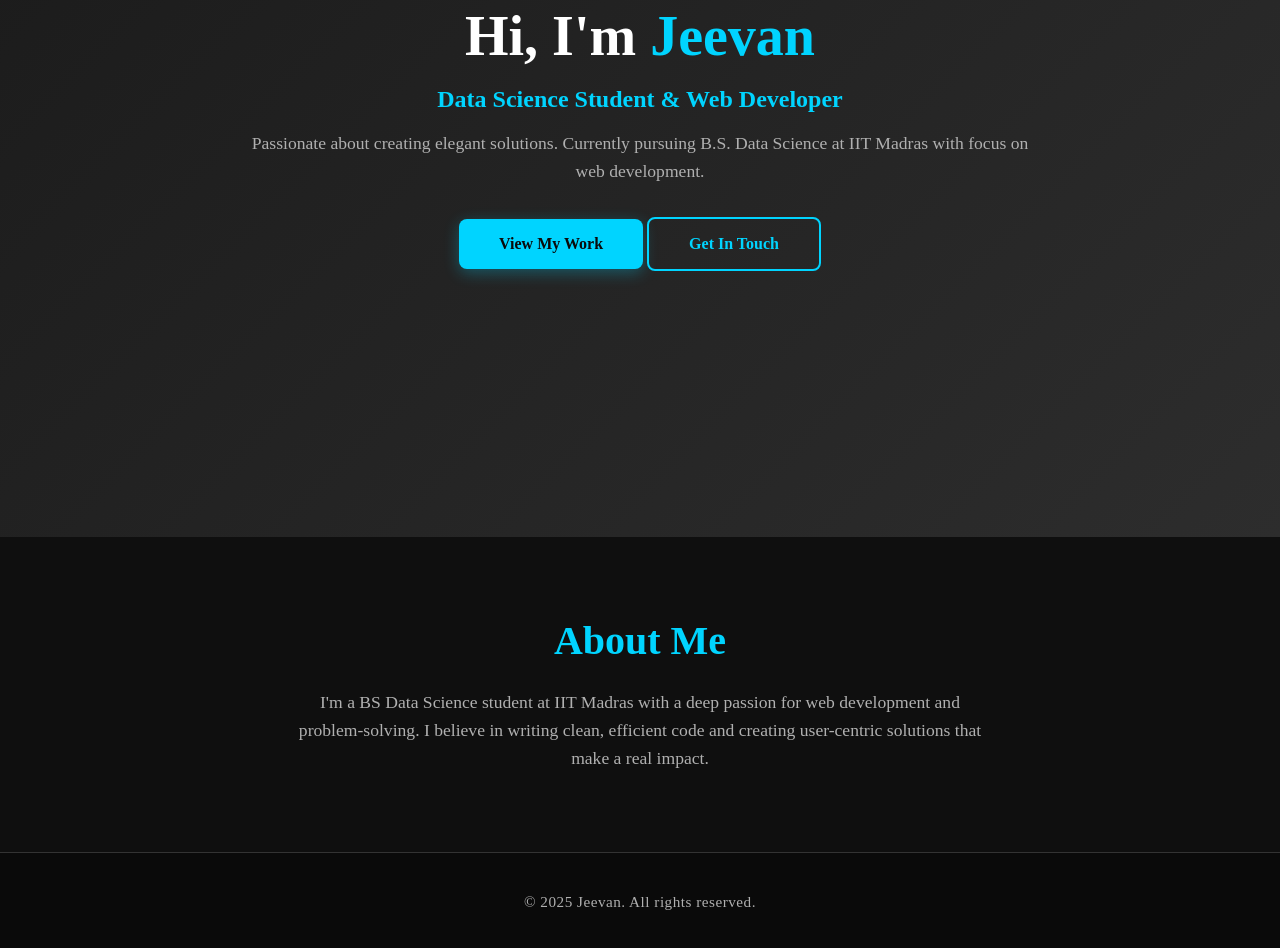
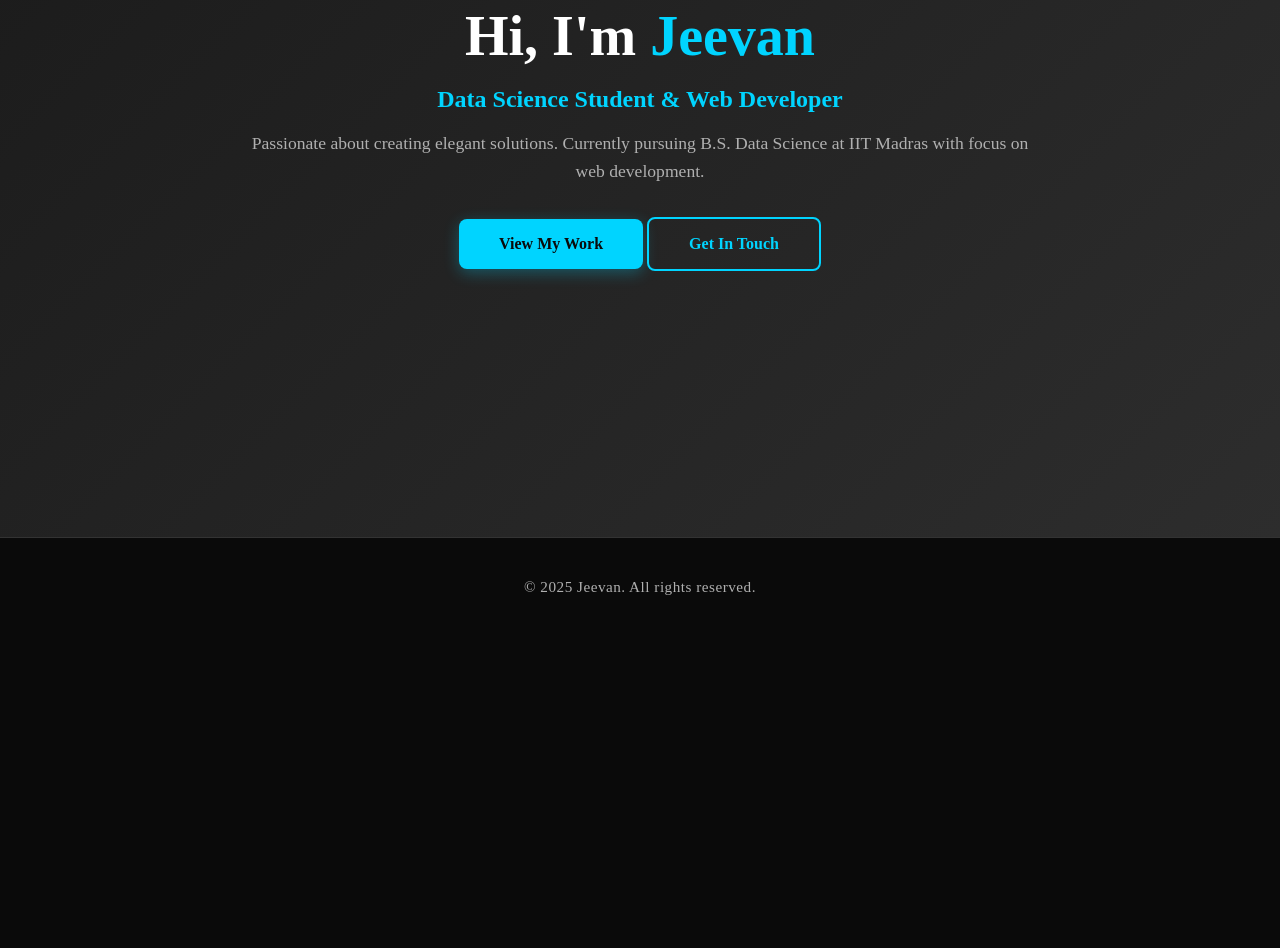
Before and after one commit to Flame-Phoneix/Portfolio-Template, a plain HTML site: page index.html in a window 1280 px wide. Shown: the part 328-1276 px from the top of the page. After the commit the page ends 964 px from the top, so only its background shows below. Drawn offline with Linux system fonts and the light colour scheme.

Commit message:
Remove 'About Me' section from index.html
Removed the 'About Me' section from the index.html file.

```diff
--- a/index.html
+++ b/index.html
@@ -29,13 +29,6 @@
         </div>
     </section>
 
-    <section class="about">
-        <div class="container">
-            <h2>About Me</h2>
-            <p>I'm a BS Data Science student at IIT Madras with a deep passion for web development and problem-solving. I believe in writing clean, efficient code and creating user-centric solutions that make a real impact.</p>
-        </div>
-    </section>
-
     <footer class="footer">
         <p>&copy; 2025 Jeevan. All rights reserved.</p>
     </footer>
```
